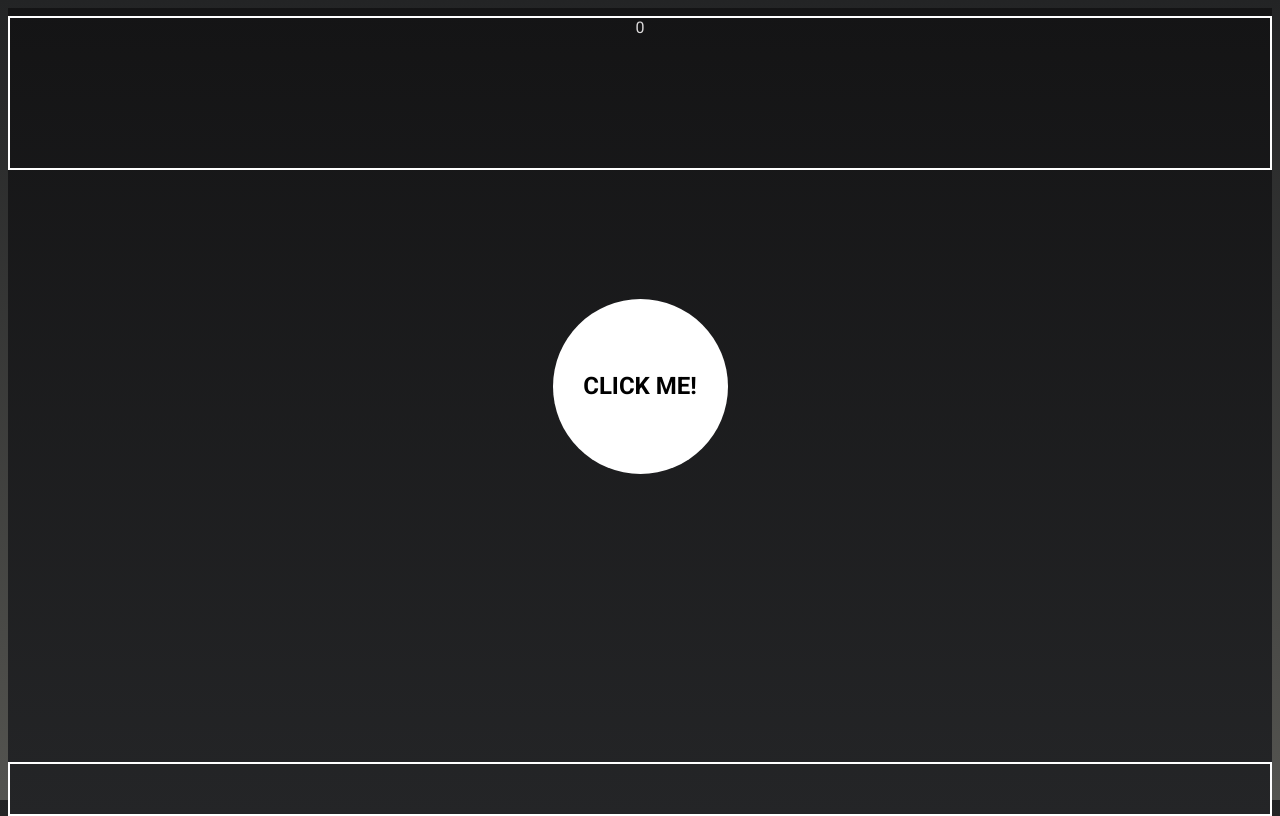
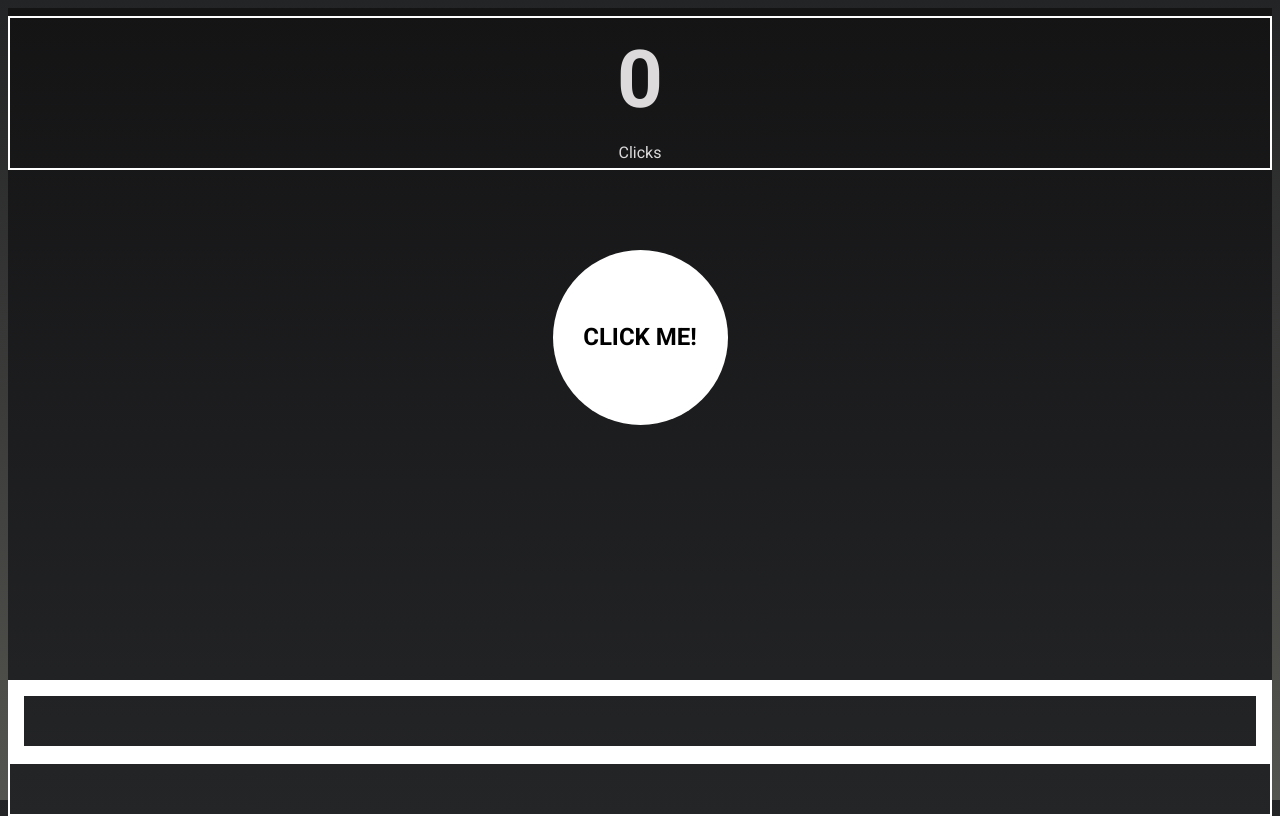
Before and after one commit to devwesolowski/js-games, a website: page clicker-game/index.html in a window 1280 px wide. Drawn offline with Linux system fonts and the light colour scheme.

Commit message:
clicks show up and somewhat styled

```diff
--- a/clicker-game/index.html
+++ b/clicker-game/index.html
@@ -16,7 +16,10 @@
   </head>
   <body>
     <div class="flex-container">
-      <div class="info-bar"><span class="click-count"></span></div>
+      <div class="info-bar">
+        <span class="click-count"></span>
+        <p>Clicks</p>
+      </div>
       <div class="main-content">
         <div class="clicking-container">
           <div class="clicky"><p>CLICK ME!</p></div>
--- a/clicker-game/style.css
+++ b/clicker-game/style.css
@@ -14,29 +14,32 @@ body {
   flex-direction: column;
   justify-content: center;
   padding-top: 0.5rem;
-  /* padding-bottom: 0; */
-  /* position: relative; */
-  /* min-width: 900px; */
-  /* width: 1400px; */
-  /* min-height: 800px; */
   height: 100%;
   width: auto;
-  /* margin: -0.45rem auto; */
 }
 
 .main-content {
   display: flex;
+  flex-direction: column;
   flex-grow: 1;
-  /* padding: 20px; */
   min-height: 400px;
 }
 
 .info-bar {
   display: flex;
+  flex-direction: column;
   justify-content: center;
+  align-items: center;
   height: 150px;
   min-height: 100px;
   border: 2px solid white;
+  margin-bottom: -1rem;
+}
+
+.click-count {
+  font-size: 5rem;
+  font-weight: 700;
+  margin-top: 1.5rem;
 }
 
 .messages-container {
@@ -53,6 +56,10 @@ body {
 }
 
 .shop-container {
+  /* position:relative */
+  /* align-self: flex-end; */
+  border: 1rem solid white;
+  height: 50px;
 }
 
 .clicky {
```
